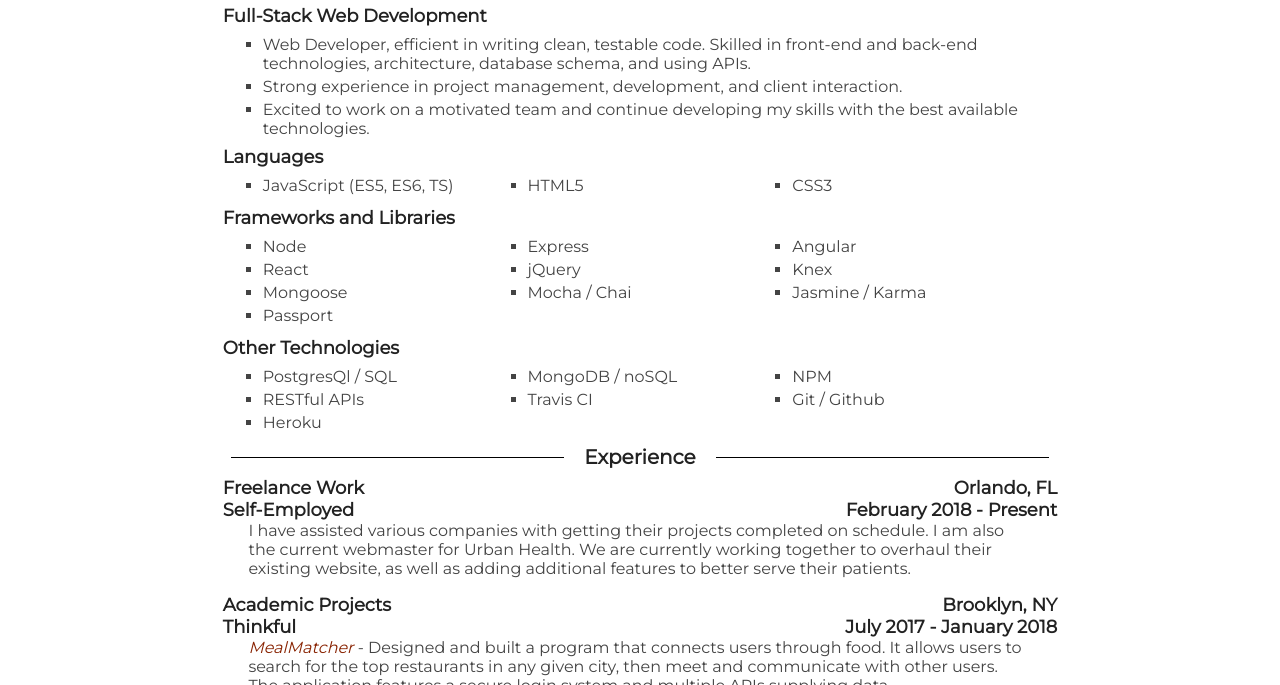
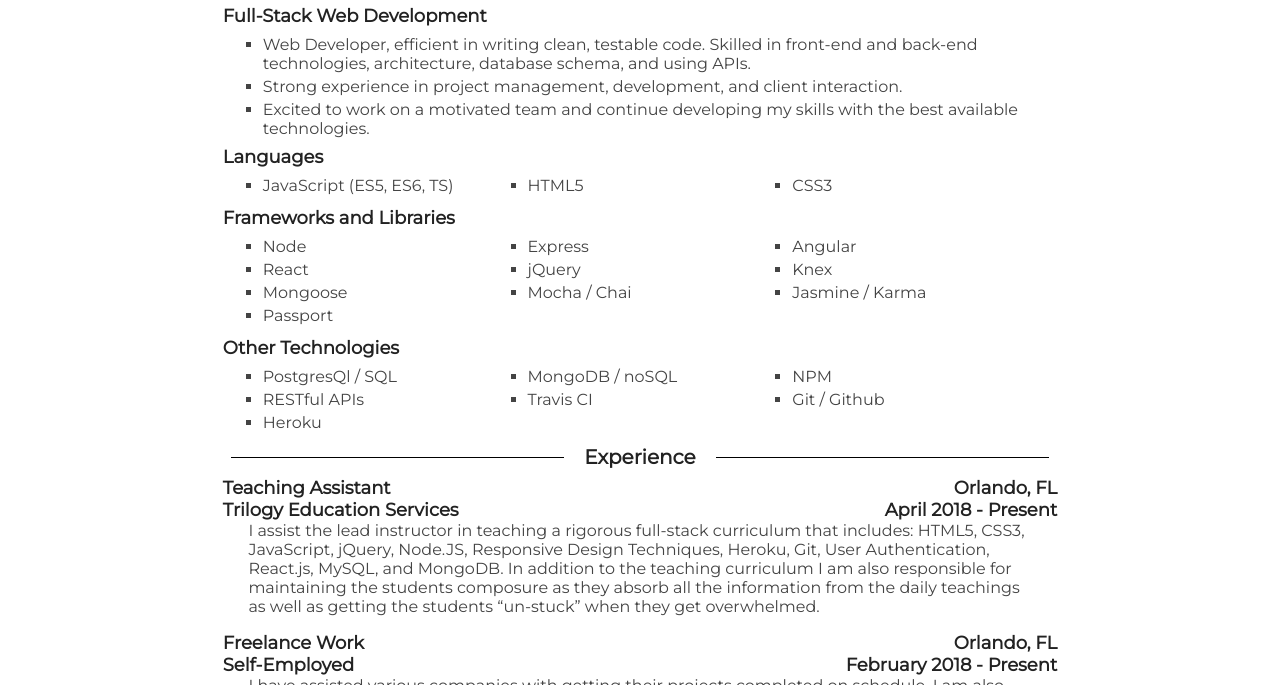
Before and after one commit to asmengel/asmengel.github.io, a plain HTML site: page resume.html in a window 1280 px wide. Shown: the part 115-800 px from the top of the page. Drawn offline with Linux system fonts and the light colour scheme.

Commit message:
added resume info

```diff
--- a/resume.html
+++ b/resume.html
@@ -176,10 +176,32 @@
         </section>
         <section class="work">
 
+            <article class='moreSpaceOnPrint'>
+                <h1 class="sideLines">
+                    <span class="whiteBack">Experience</span>
+                </h1>
+
+                <div class='flex-line'>
+                        <div class='flex-item'>Teaching Assistant</div>
+                        <div class='flex-item'>Orlando, FL</div>
+                    </div>
+                    <div class='flex-line'>
+                        <div class='flex-item'>Trilogy Education Services</div>
+                        <div class='flex-item'>April 2018 - Present</div>
+                    </div>
+                    <p>I assist the lead instructor in teaching a rigorous full-stack curriculum that includes:
+                        HTML5, CSS3, JavaScript, jQuery, Node.JS, Responsive Design Techniques,
+                        Heroku, Git, User Authentication, React.js, MySQL, and MongoDB.
+                        In addition to the teaching curriculum I am also responsible for
+                        maintaining the students composure as they absorb all the information
+                        from the daily teachings as well as getting the students “un-stuck”
+                        when they get overwhelmed.
+                        <!-- <br>
+                        <span class='printOnly'> Learn more at anthonymengel.com</span> -->
+                    </p>
+
+            </article>
                 <article class='moreSpaceOnPrint'>
-                        <h1 class="sideLines">
-                            <span class="whiteBack">Experience</span>
-                        </h1>
 
                         <div class='flex-line'>
                                 <div class='flex-item'>Freelance Work</div>
@@ -193,7 +215,7 @@
                                 I am also the current webmaster for Urban Health.
                                 We are currently working together to overhaul their existing website,
                                 as well as adding additional features to better serve their patients.
-                                <span class='printOnly'> Learn more at anthonymengel.com</span>
+                                <!-- <span class='printOnly'> Learn more at anthonymengel.com</span> -->
                             </p>
 
                     </article>
@@ -225,6 +247,7 @@
                             <a href='http://anthonymengel.com/'>
                                 <em>StormChaser</em>
                             </a>- Designed and built an application that gives users an ad-free way to view the week&#39s weather forecast.
+                            <br>
                             <span class='printOnly'> Learn more at anthonymengel.com</span>
                         </p>
 
@@ -263,7 +286,7 @@
                     customer to return to the store for ongoing furniture needs. </p>
             </article>
 
-            <article>
+            <article class='moreSpaceOnPrint'>
                 <div class='flex-line'>
                     <div class='flex-item'>United States Air Force</div>
                     <div class='flex-item'>Minot AFB, ND</div>
@@ -273,8 +296,7 @@
                     <div class='flex-item'>November 2011 - October 2015</div>
                 </div>
 
-                <p class='noBotMarginPrint'>
-                    In this position, I was responsible for the scheduled maintenance,
+                <p class='noBotMarginPrint'>In this position, I was responsible for the scheduled maintenance,
                         transport, and security of Americas nuclear weapon stockpile, related support equipment,
                          and launcher systems. During the course of this job, I was trained on the following:
                          the reading of advanced technical diagrams, hoist and forklift training (up to a twenty-thousand-pound capacity),
@@ -290,6 +312,7 @@
             <h1 class="sideLines">
                 <span class="whiteBack">Education</span>
             </h1>
+            <article class='moreSpaceOnPrint'>
             <div class='flex-line'>
                 <div class='flex-item'>Thinkful</div>
                 <div class='flex-item'>Washington, DC</div>
@@ -306,7 +329,8 @@
                 <br class="breakMobile">Learned industry best practices and practical software development standards by collaborating at least 40 hours every
                 week with a senior web developer and doing pair programming.
             </p>
-
+        </article>
+        <article class='moreSpaceOnPrint'>
             <div class='flex-line'>
                 <div class='flex-item'>Post University</div>
                 <div class='flex-item'>Waterbury, CT</div>
@@ -316,7 +340,7 @@
                 <div class='flex-item'>May 2013 - January 2015</div>
             </div>
             <p>Various courses in computer science and general education.</p>
-
+        </article>
         </section>
 
     </main>
```
